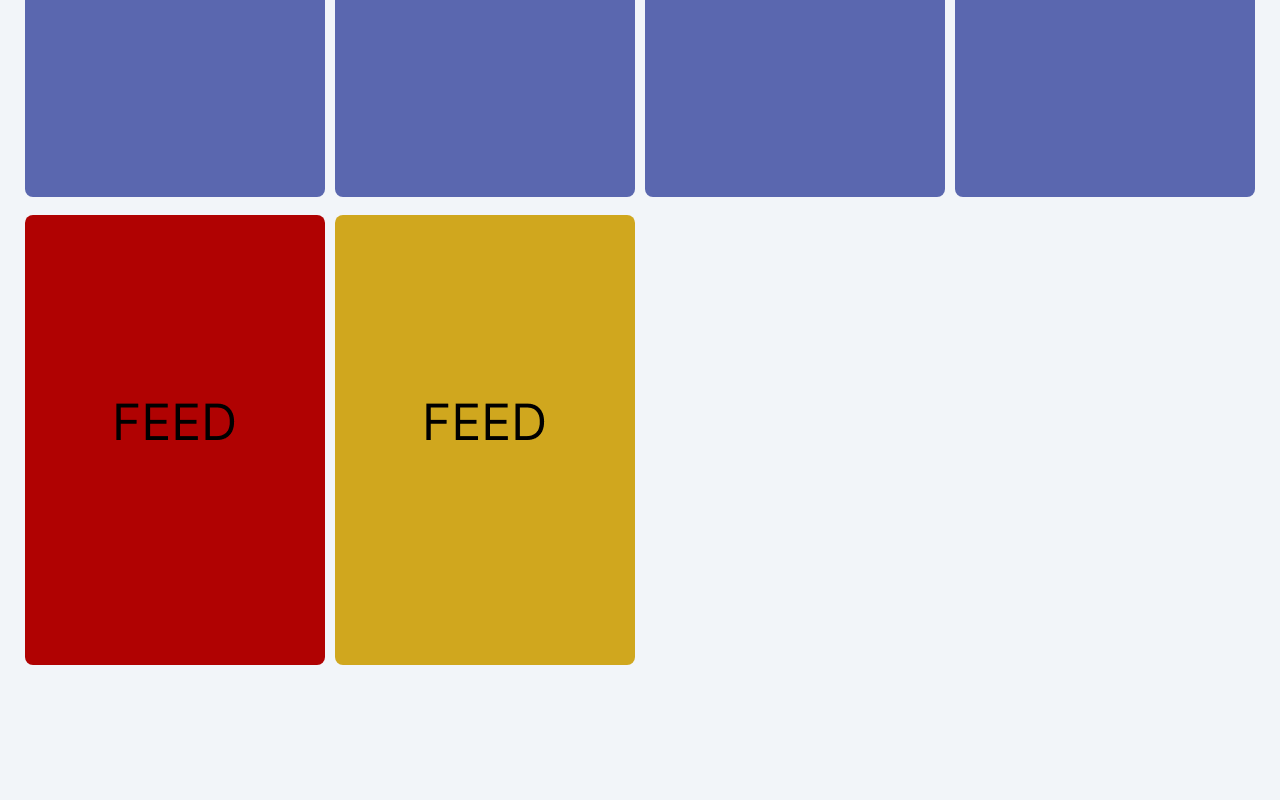
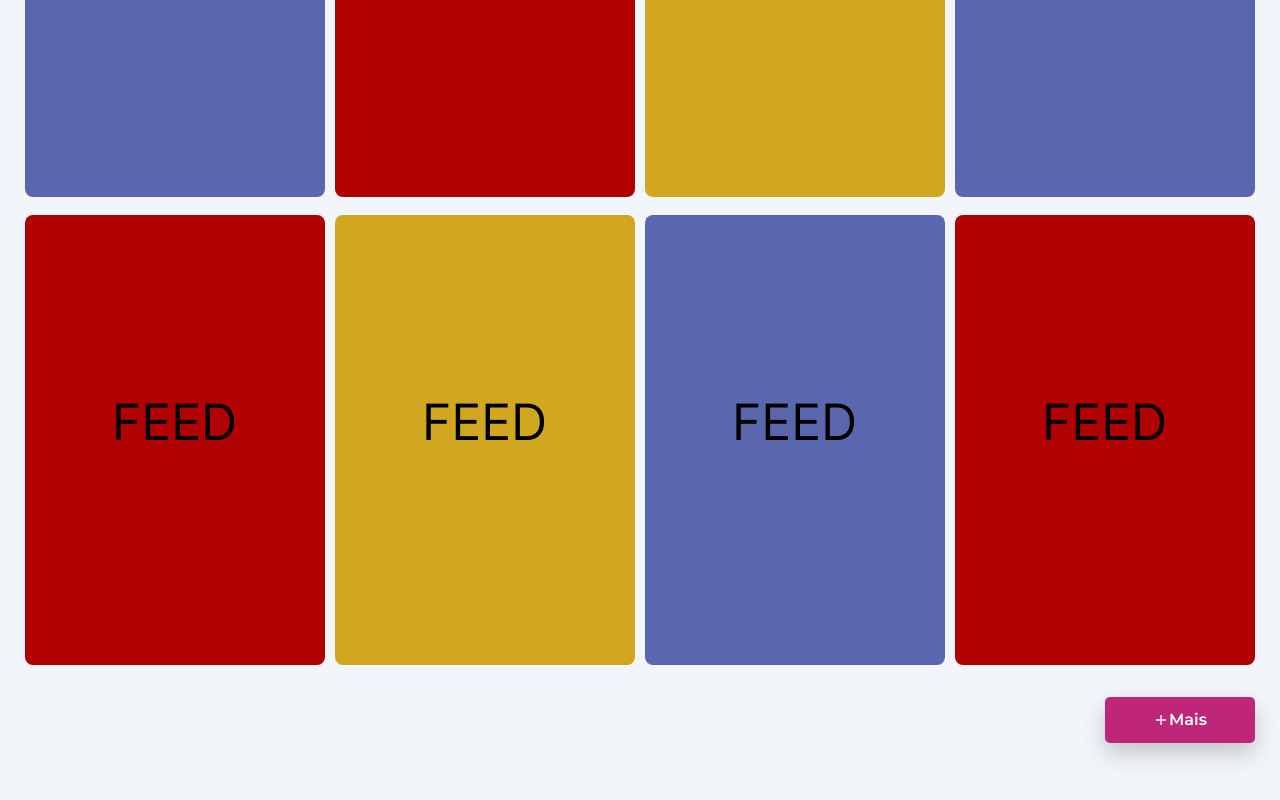
Before and after one commit to MarizaDEV/portfolio_web, a React (Vite) app: page /portfolio-web/projetos in a window 1280 px wide. Shown: the part 1052-1852 px from the top of the page. Before the commit the page ends 1764 px from the top, so only its background shows below. Built offline with nearby package versions, Linux system fonts and the light colour scheme.

Commit message:
Correção na galeria de imagens

```diff
--- a/src/app/shared/components/ImageList/index.tsx
+++ b/src/app/shared/components/ImageList/index.tsx
@@ -1,4 +1,4 @@
-import * as React from "react";
+import React, { useState } from "react";
 import Tabs from "@mui/material/Tabs";
 import Tab from "@mui/material/Tab";
 import { imageNew1, imageNew2, imageNew3 } from "../../assets";
@@ -10,7 +10,8 @@ import {
   TabStyle,
 } from "./styles/styles";
 import { Button } from "../Button/Button";
-import { IoIosAddCircleOutline } from "react-icons/io";
+import { IoMdAdd } from "react-icons/io";
+import { AiOutlineMinus } from "react-icons/ai";
 
 const images: {
   [key in "All" | "webdesign" | "posts" | "bradings"]: string[];
@@ -35,32 +36,52 @@ const images: {
     imageNew2,
     imageNew3,
   ],
-  webdesign: [imageNew1, imageNew1, imageNew1, imageNew1, imageNew2, imageNew3],
+  webdesign: [
+    imageNew1,
+    imageNew1,
+    imageNew1,
+    imageNew1,
+    imageNew2,
+    imageNew3,
+    imageNew3,
+  ],
   posts: [imageNew2, imageNew2, imageNew2, imageNew1, imageNew2, imageNew3],
   bradings: [imageNew3, imageNew3, imageNew3],
 };
 
 export default function ImageList() {
-  const [value, setValue] = React.useState<
+  const [value, setValue] = useState<
     "All" | "webdesign" | "posts" | "bradings"
-  >("webdesign");
-  const [displayedImages, setDisplayedImages] = React.useState(12);
-  const imagesPerLoad = 12;
+  >("All");
+  const [displayedImages, setDisplayedImages] = useState(8);
+  const [isExpanded, setIsExpanded] = useState(false);
+  const imagesPerLoad = 8;
 
   const handleChange = (
     _event: React.SyntheticEvent,
     newValue: "All" | "webdesign" | "posts" | "bradings"
   ) => {
     setValue(newValue);
-    setDisplayedImages(12);
+    setDisplayedImages(8);
+    setIsExpanded(false);
   };
 
   const currentImages = images[value];
-  const imagesToShow = currentImages.slice(0, displayedImages);
+  const imagesToShow = isExpanded
+    ? currentImages
+    : currentImages.slice(0, displayedImages);
 
   const loadMoreImages = () => {
-    setDisplayedImages((prev) => prev + imagesPerLoad);
+    if (isExpanded) {
+      setDisplayedImages(8);
+      setIsExpanded(false);
+    } else {
+      setDisplayedImages((prev) => prev + imagesPerLoad);
+      setIsExpanded(true);
+    }
   };
+
+  const shouldShowLoadMoreButton = currentImages.length > 8;
 
   return (
     <>
@@ -90,10 +111,14 @@ export default function ImageList() {
           </BoxImages>
         </BoxContainerImages>
 
-        {displayedImages < currentImages.length && (
+        {shouldShowLoadMoreButton && (
           <ButtonMais>
-            <Button label="Mais" onClick={loadMoreImages} variant="primary">
-              <IoIosAddCircleOutline />
+            <Button
+              label={isExpanded ? "Diminuir" : "Mais"}
+              onClick={loadMoreImages}
+              variant="primary"
+            >
+              {isExpanded ? <AiOutlineMinus /> : <IoMdAdd />}
             </Button>
           </ButtonMais>
         )}
--- a/src/app/shared/components/ImageList/styles/styles.ts
+++ b/src/app/shared/components/ImageList/styles/styles.ts
@@ -14,12 +14,6 @@ export const BoxContainerImages = styled.div`
   @media (min-width: 1024px) {
     .boximages {
       grid-template-columns: repeat(4, 1fr);
-    }
-  }
-
-  @media (max-width: 1024px) and (min-width: 768px) {
-    .boximages {
-      grid-template-columns: repeat(3, 1fr);
     }
   }
 
```
